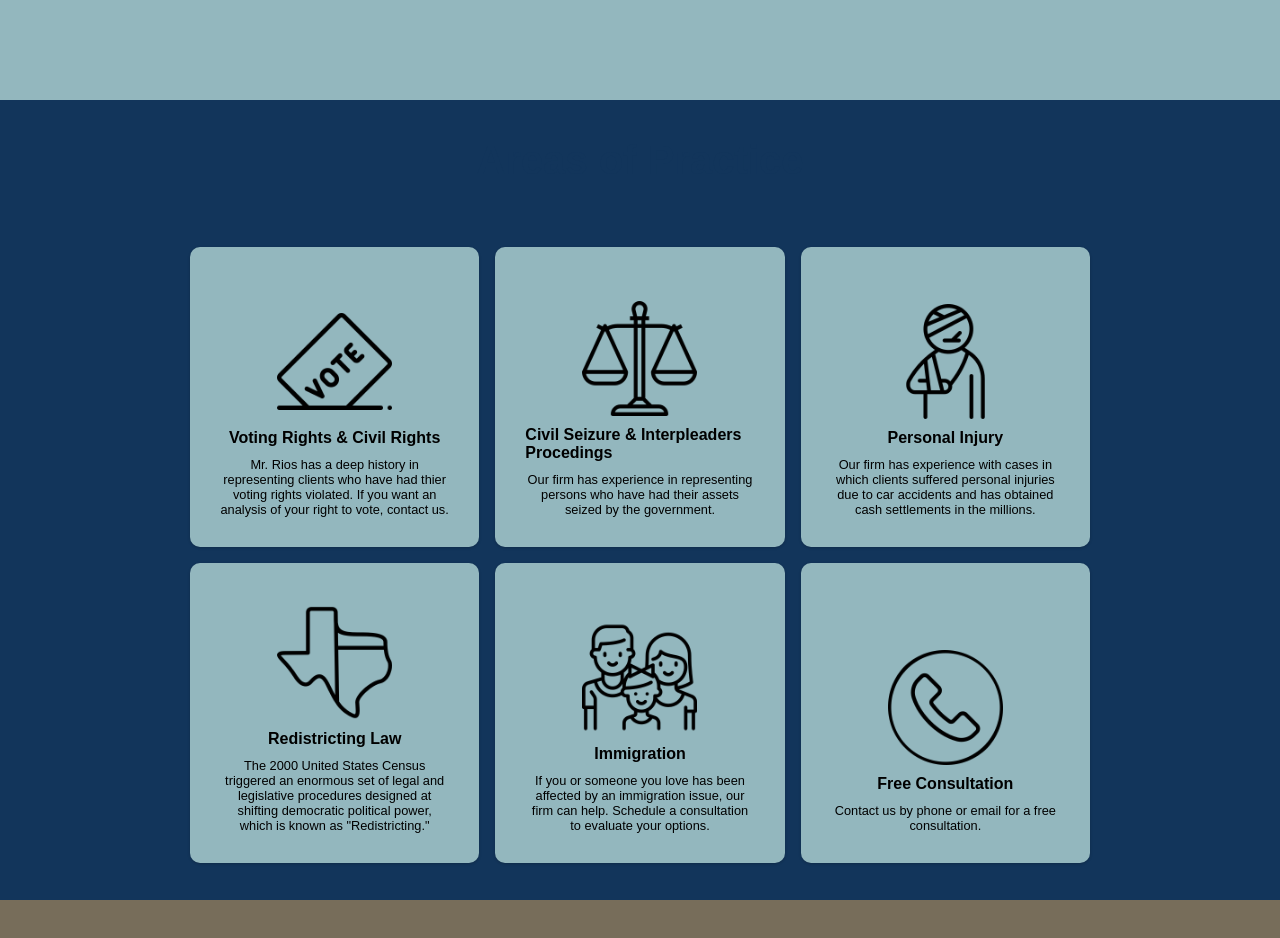
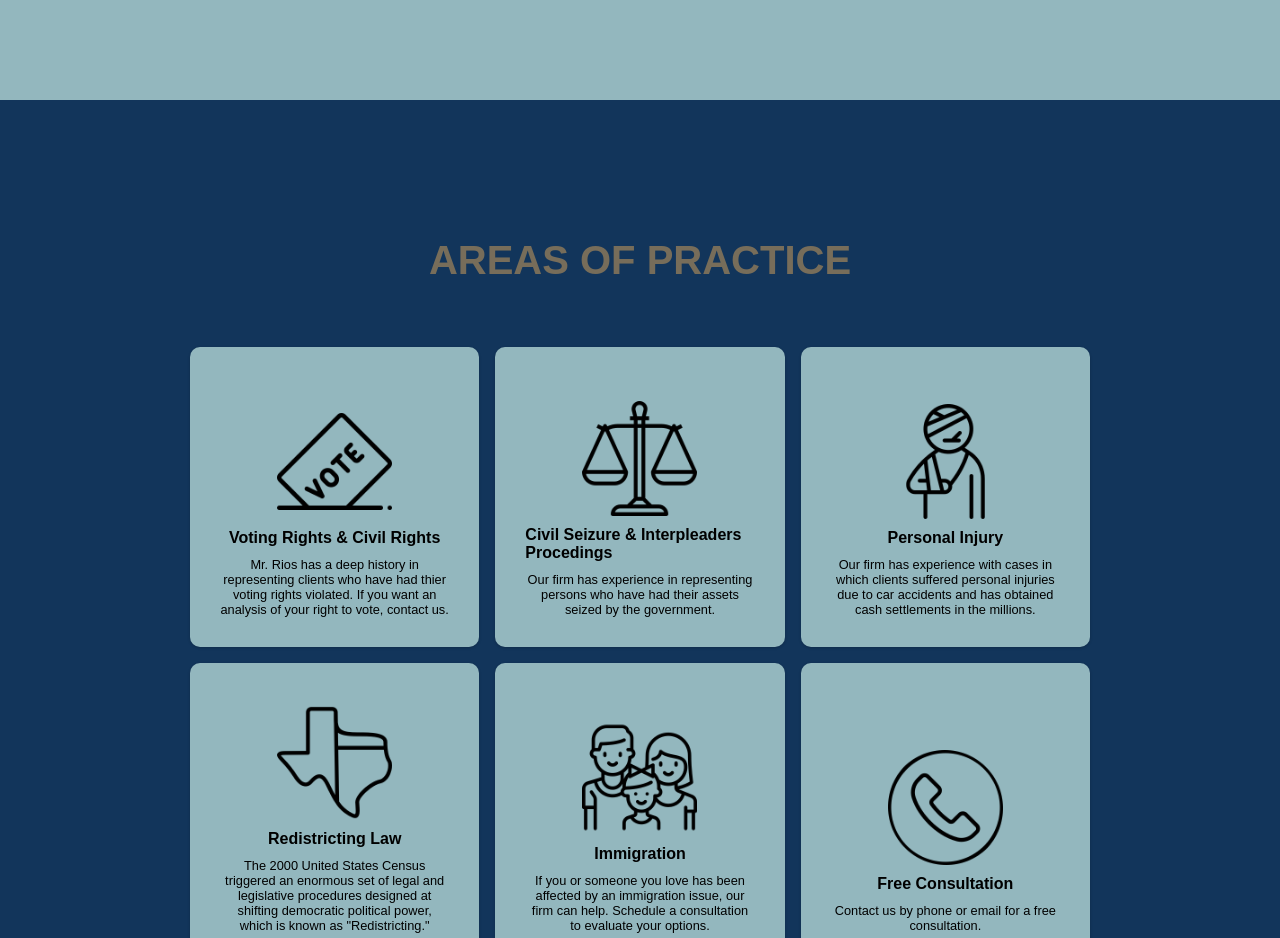
Before and after one commit to noerios/rlrLaw_site, a React (Create React App) app: page / in a window 1280 px wide. Shown: the part 2420-3358 px from the top of the page. Built offline with nearby package versions, Linux system fonts and the light colour scheme.

Commit message:
services header fixed

```diff
--- a/src/components/ContactPage/ContactElements.js
+++ b/src/components/ContactPage/ContactElements.js
@@ -2,7 +2,7 @@ import styled from 'styled-components';
 import { Link } from 'react-router-dom';
 
 export const LogoContainer = styled.div`
- display: flex;
+    display: flex;
     justify-content: space-between;
     height: 80px;
     z-index: 1;
@@ -123,3 +123,9 @@ export const Form = styled.form`
     margin: 0 10px 0;
     padding-right: 0;
 `;
+
+export const Img = styled.img`
+    width: 100%;
+    margin: 0 10px 0;
+    padding-right: 0;
+`;
--- a/src/components/ContactPage/index.js
+++ b/src/components/ContactPage/index.js
@@ -1,5 +1,4 @@
 import React from 'react';
-import MyMap from './Map'
 import { Container,
         FormContent,
         ContactWrap,
@@ -12,7 +11,9 @@ import { Container,
         Topline,
         Heading,
         Subtitle,
-        Column2} from './ContactElements';
+        Column2, Img} from './ContactElements';
+
+import Building from '../../images/building.jpg'
 
 const ContactPage = () => {
     return (
@@ -35,7 +36,7 @@ const ContactPage = () => {
                     <Column2>
                         <FormContent>
                             <Form>
-                                <MyMap />
+                                <Img src={Building} alt="Law Office Building"/>
                             </Form>
                         </FormContent>
                     </Column2>
--- a/src/components/Navbar/NavbarElements.js
+++ b/src/components/Navbar/NavbarElements.js
@@ -84,6 +84,11 @@ export const NavLinks = styled(LinkS)`
     height: 100%;
     cursor: pointer;
 
+&:hover {
+    transition: all 0.2s ease-in-out;
+    color: #93B7BE
+}
+
 &.active {
     border-bottom: 3px solid #776D5A;
 }
--- a/src/components/Services/ServicesElements.js
+++ b/src/components/Services/ServicesElements.js
@@ -2,7 +2,7 @@ import styled from 'styled-components';
 
 
 export const ServicesContainer = styled.div`
-    height: 800px;
+    height: 1000px;
     display: flex;
     flex-direction: column;
     justify-content: center;
@@ -71,8 +71,9 @@ export const ServicesIcon = styled.img`
 
 export const ServicesH1 = styled.h1`
     font-size: 2.5rem;
-    color: #12355B;
+    color: #776D5A;
     margin-bottom: 64px;
+    text-transform: uppercase;
 
     @media screen and (max-width: 480px) {
         font-size: 2rem;
```
Also changed, not shown: src/images/building.jpg (added), 1 other file (tests, documents, lock files or other folders).
